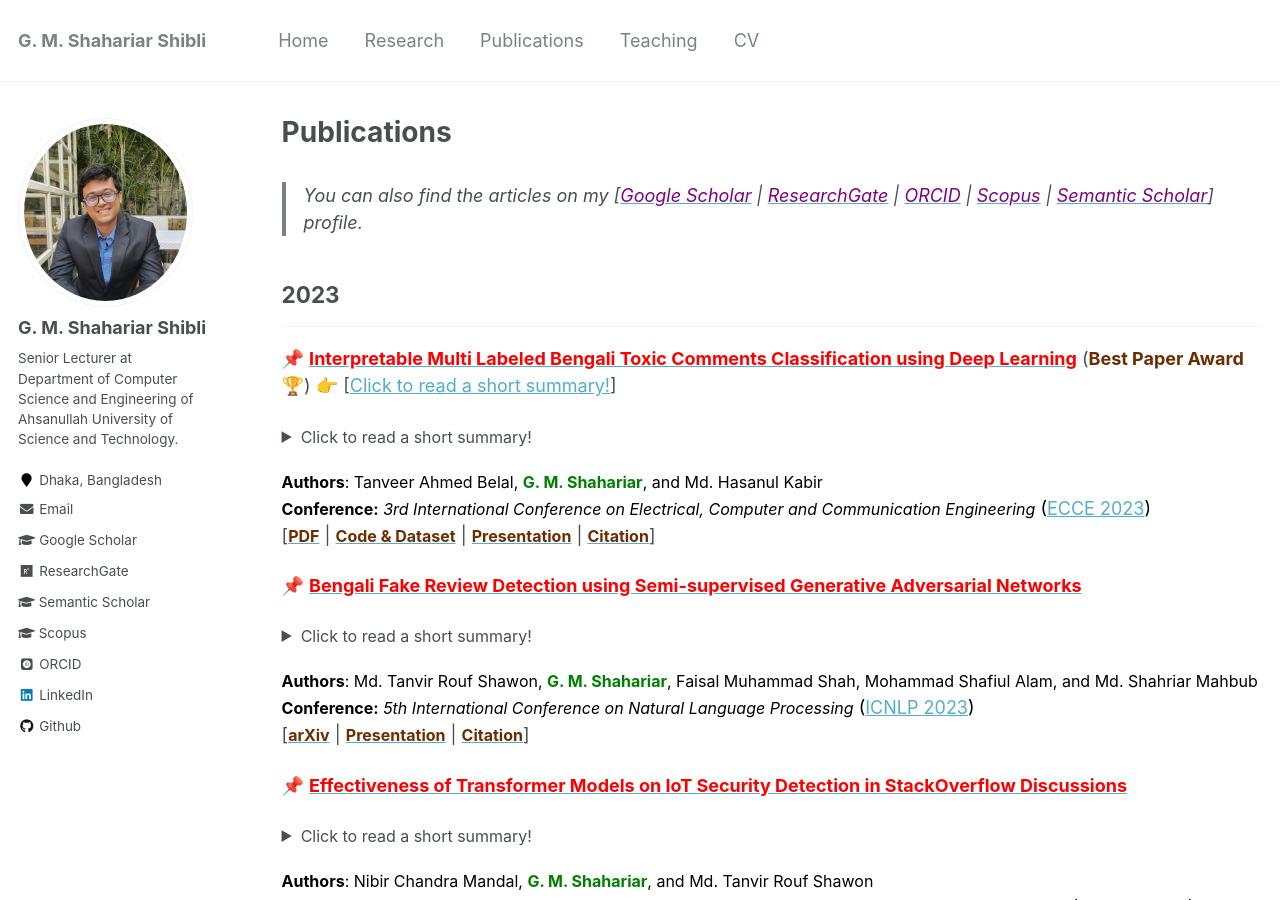
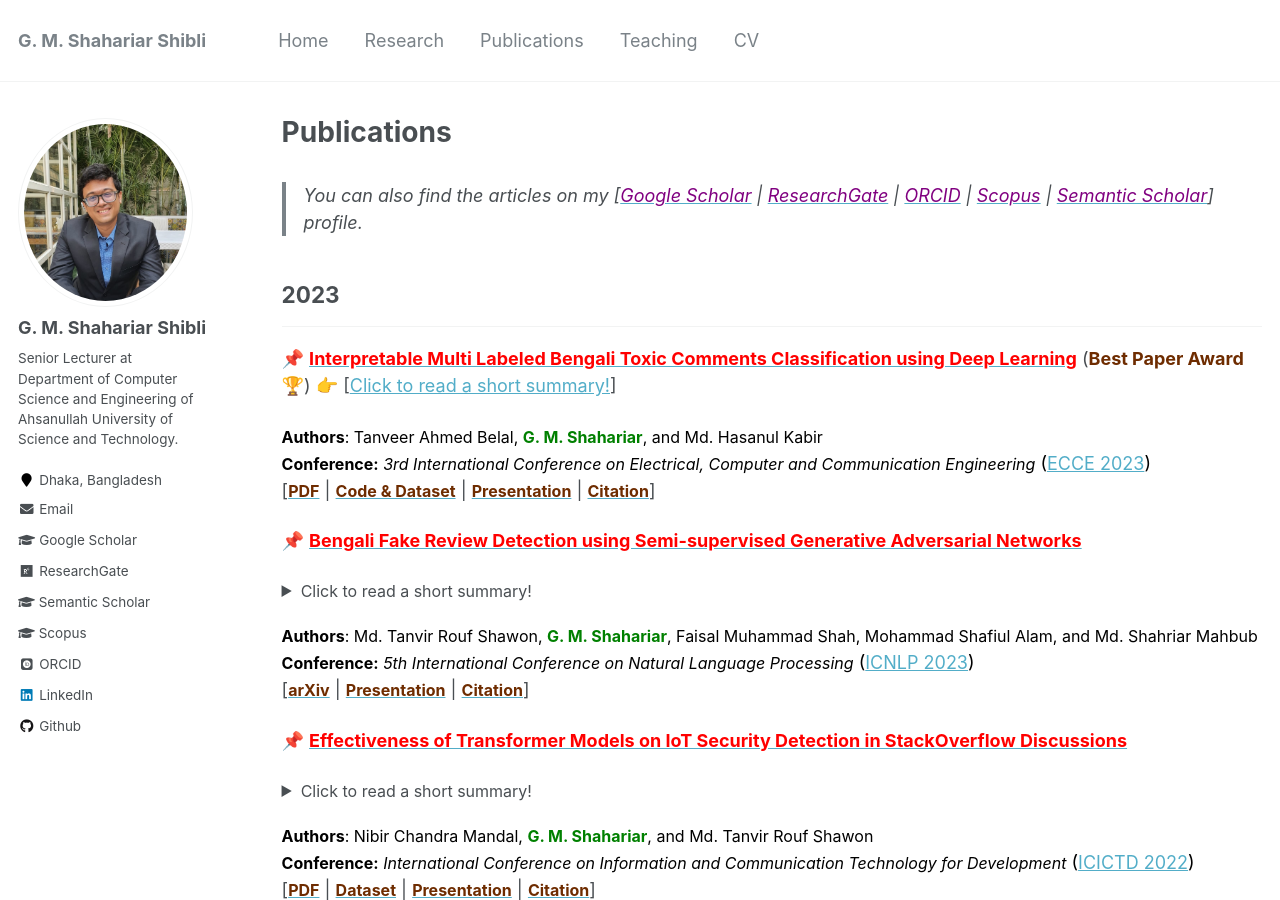
Before and after one commit to shahariar-shibli/shahariar-shibli.github.io, a Jekyll site: the page built from _pages/publications.md, in a window 1280 px wide and 900 px high. Built offline with Jekyll 4.4.1, drawn with Linux system fonts in a browser that asks for light colours; some web fonts are replaced.

Commit message:
Update publications.md

```diff
--- a/_pages/publications.md
+++ b/_pages/publications.md
@@ -14,24 +14,15 @@ author_profile: true
 (<span style="color:#6E2C00"><strong>Best Paper Award</strong></span> 🏆)
 👉 [<a href="#" onclick="$('#ecce2023_summary').toggle();return false;">Click to read a short summary!</a>]
 <div id="ecce2023_summary" class="summary" style="display:none;">
-<span style="text-align:justify; color:black; display:block;">
-<font size="3">
-This paper presents a deep learning-based pipeline for categorizing Bengali toxic comments,
-in which at first a binary classification model is used to determine whether a comment is toxic or not, and then a multi-label classifier is employed to
-determine which toxicity type the comment belongs to.
-</font>
-</span>
+	<p style="text-align:justify; color:black; display:block;">
+		<font size="3">
+			This paper presents a deep learning-based pipeline for categorizing Bengali toxic comments,
+			in which at first a binary classification model is used to determine whether a comment is toxic or not, and then a multi-label classifier is employed to
+			determine which toxicity type the comment belongs to.
+		</font>
+	</p>
 </div>
-<details>
-<summary><font size="3">Click to read a short summary!</font></summary>
-<span style="text-align:justify; color:black; display:block;">
-<font size="3">
-This paper presents a deep learning-based pipeline for categorizing Bengali toxic comments,
-in which at first a binary classification model is used to determine whether a comment is toxic or not, and then a multi-label classifier is employed to
-determine which toxicity type the comment belongs to.
-</font>
-</span>
-</details>
+
 <span style="color:black"><font size="3"><strong>Authors</strong>: Tanveer Ahmed Belal, <strong style="color:green">G. M. Shahariar</strong>, and Md. Hasanul Kabir </font></span><br>
 <span style="color:black"><font size="3"><strong>Conference:</strong><em> 3rd International Conference on Electrical, Computer and Communication Engineering</em></font> ([ECCE 2023](https://webs.cuet.ac.bd/ecce/))</span><br>
 [[<span style ="color:#6E2C00"><font size="3"><strong>PDF</strong></font></span>](https://www.researchgate.net/publication/369924719_Interpretable_Multi_Labeled_Bengali_Toxic_Comments_Classification_using_Deep_Learning)  \|  [<span style ="color:#6E2C00"><font size="3"><strong>Code & Dataset</strong></font></span>](https://github.com/deepu099cse/Multi-Labeled-Bengali-Toxic-Comments-Classification)  \|  [<span style ="color:#6E2C00"><font size="3"><strong>Presentation</strong></font></span>](https://shahariar-shibli.github.io/files/ECCE2023/ECCE-Toxic-Comments-Presentation.pptx) \|  [<span style ="color:#6E2C00"><font size="3"><strong>Citation</strong></font></span>](https://shahariar-shibli.github.io/files/ECCE2023/Toxic-Comment.bib)]
```
